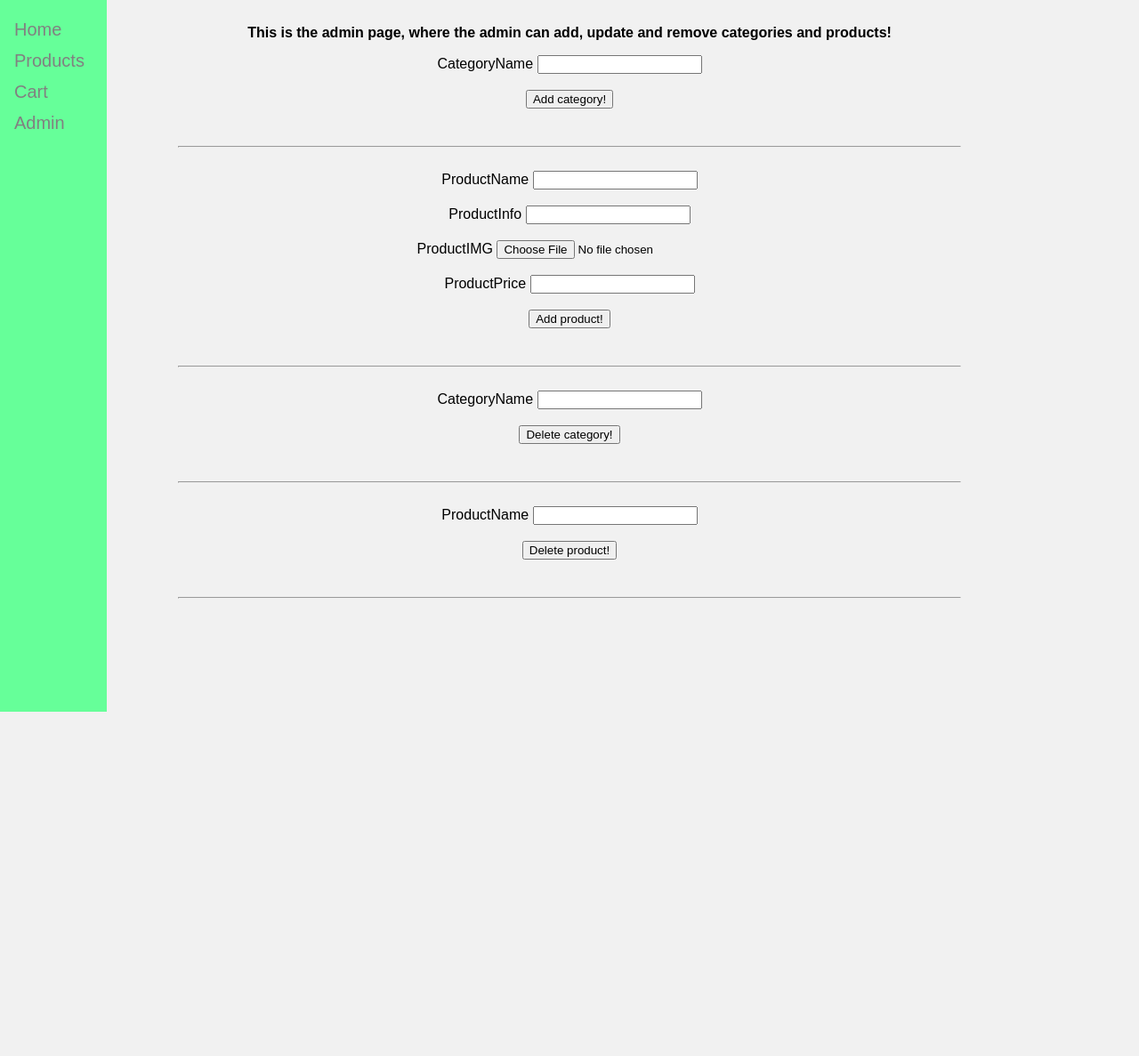
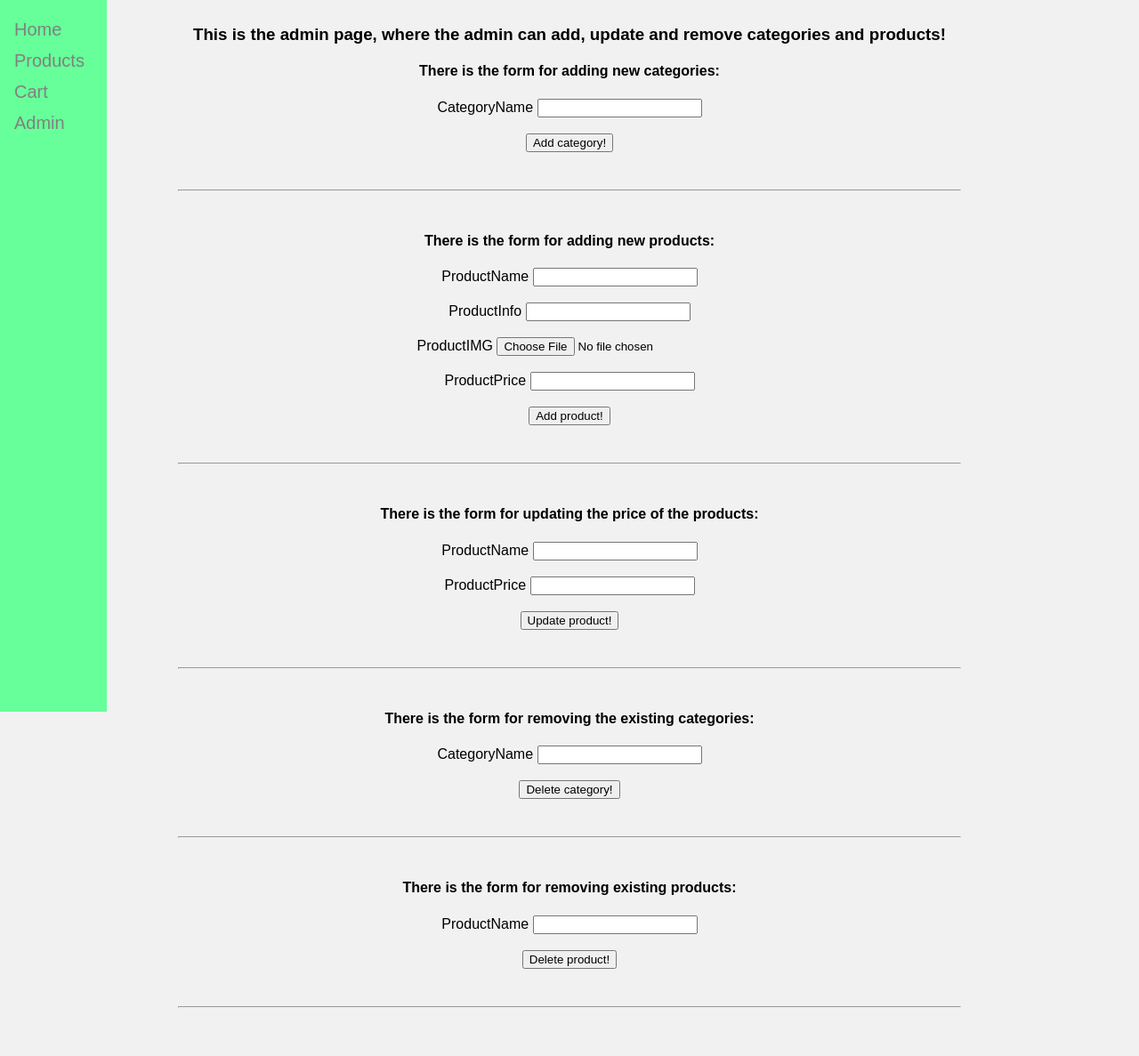
Before and after one commit to AlinaDenisaB/DevOpsRepo, a Flask app: page /admin in a window 1280 px wide. Shown: the whole page at 89% size. Before the commit the page ends 800 px from the top, so only its background shows below. Run offline with Flask 2, Linux system fonts and the light colour scheme; some libraries are stand-ins or nearby versions.

Commit message:
Updating the price of the product done

```diff
--- a/flask-app/application/forms.py
+++ b/flask-app/application/forms.py
@@ -38,6 +38,20 @@ class ProductForm(FlaskForm):
     )
     submit=SubmitField('Add product!')
 
+class UpdateProducts(FlaskForm):
+    productName=StringField('ProductName',
+        validators=[
+            DataRequired(),
+            Length(min=2, max=100)
+        ]
+    )
+    productPrice=FloatField('ProductPrice',
+        validators=[
+            DataRequired()
+        ]
+    )
+    submit=SubmitField('Update product!')
+
 class DeleteCategory(FlaskForm):
     categoryName=StringField('CategoryName',
         validators=[
--- a/flask-app/application/routes.py
+++ b/flask-app/application/routes.py
@@ -1,7 +1,7 @@
 from flask import render_template, redirect, url_for, request
 from application import app, db, bcrypt
 from application.models import Categories, Products, categories_products
-from application.forms import CategoryForm, ProductForm, DeleteCategory, DeleteProduct
+from application.forms import CategoryForm, ProductForm, UpdateProducts, DeleteCategory, DeleteProduct
 import flask_bcrypt
 import os
 import secrets
@@ -34,11 +34,12 @@ def save_img(form_picture):
     _name, f_ext = os.path.splitext(form_picture.filename)
     picture_fn = random_hex + f_ext
     picture_path = os.path.join(app.root_path, 'static/productIMG', picture_fn)
-    output_size=(250,300)
+    output_size=(300,250)
     i=Image.open(form_picture)
     i.thumbnail(output_size)
     i.save(picture_path)
     return picture_fn
+
 
 @app.route('/admin', methods=['GET', 'POST'])
 def admin():
@@ -63,6 +64,13 @@ def admin():
         db.session.commit()
         return redirect(url_for('products'))
 
+    updateProduct=UpdateProducts()
+    if updateProduct.validate_on_submit():
+        newPrice=Products.query.filter_by(productName=updateProduct.productName.data).update(dict(productPrice=updateProduct.productPrice.data))
+        db.session.commit()
+        return redirect(url_for('products'))
+
+
     deleteCategory=DeleteCategory()
     if deleteCategory.validate_on_submit():
         category=Categories(
@@ -80,7 +88,7 @@ def admin():
         db.session.delete(product)
         db.session.commit()
         return redirect(url_for('products'))
-    return render_template('admin.html', form=categoryForm, form1=productForm, form2=deleteCategory, form3=deleteProduct)
+    return render_template('admin.html', form=categoryForm, form1=productForm, form4=updateProduct, form2=deleteCategory, form3=deleteProduct)
 
     categories=Categories.query.all()
     return render_template("products.html", categories=categories)
--- a/flask-app/application/templates/admin.html
+++ b/flask-app/application/templates/admin.html
@@ -1,7 +1,8 @@
 {% extends "layout.html" %}
 
 {% block body_content %}
-<p><b>This is the admin page, where the admin can add, update and remove categories and products!</b></p>
+<p><h3><b>This is the admin page, where the admin can add, update and remove categories and products!</b></h3></p>
+<p><h4><b>There is the form for adding new categories:</b></h4></p>
 <div class='form'>
         <form method='POST' action=''>
             {{ form.hidden_tag() }}
@@ -25,6 +26,7 @@
 <br>
 <hr>
 <br>
+<p><h4><b>There is the form for adding new products:</b></h4></p>
 <div class='form'>
         <form method='POST' action='' enctype="multipart/form-data">
             {{ form1.hidden_tag() }}
@@ -84,6 +86,43 @@
 <br>
 <hr>
 <br>
+<p><h4><b>There is the form for updating the price of the products:</b></h4></p>
+<div class='form'>
+        <form method='POST' action=''>
+            {{ form4.hidden_tag() }}
+            <div class='form-group'>
+                {{ form4.productName.label }}
+                {{ form4.productName }}
+                {% if form4.productName.errors %}
+                    <div class='error'>
+                        {% for error in form4.productName.errors %}
+                            <span>{{ error }}</span>
+                        {% endfor %}
+                    </div>
+                {% endif %}
+            </div>
+            <br>
+	    <div class='form-group'>
+                {{ form4.productPrice.label }}
+                {{ form4.productPrice }}
+                {% if form4.productPrice.errors %}
+                    <div class='error'>
+                        {% for error in form4.productPrice.errors %}
+                            <span>{{ error }}</span>
+                        {% endfor %}
+                    </div>
+                {% endif %}
+            </div>
+            <br>
+            <div class='form-group'>
+                {{ form4.submit }}
+            </div>
+        </form>
+</div>
+<br>
+<hr>
+<br>
+<p><h4><b>There is the form for removing the existing categories:</b></h4></p>
 <div class='form'>
         <form method='POST' action=''>
             {{ form2.hidden_tag() }}
@@ -107,6 +146,7 @@
 <br>
 <hr>
 <br>
+<p><h4><b>There is the form for removing existing products:</b></h4></p>
 <div class='form'>
         <form method='POST' action=''>
             {{ form3.hidden_tag() }}
--- a/flask-app/application/templates/products.html
+++ b/flask-app/application/templates/products.html
@@ -221,10 +221,9 @@ h1 {
 {% for j in products %}
 <div class="column categoryName">
      <div class="content" align="center">
-	     <img src="{{ loc_image+j.productIMG }}" alt="{{j.productName}}" height="250" width="300"/>
-      <h3>{{j.productIMG}}</h3>
+	<img src="{{ loc_image+j.productIMG }}" alt="{{j.productName}}" height="250" width="300"/>
       <h3>{{j.productName}}</h3>
-      <p class="price">{{j.productPrice}}</p>
+      <p class="price">£{{j.productPrice}}</p>
       <p><i>{{j.productInfo}}</i></p>
       <p><button>Add to Cart</button></p>
     </div>
```
Also changed, not shown: flask-app/application/templates/cart.html (+1 -25 lines), flask-app/application/static/productIMG/43fd89c5e1e3166d.jpg (added), flask-app/application/static/productIMG/5d2365e3d470ec0a.jpg (added), flask-app/application/static/productIMG/5da5690dc9ffcd0a.jpg (added), flask-app/application/static/productIMG/976cf2103657c0c0.jpg (added).
